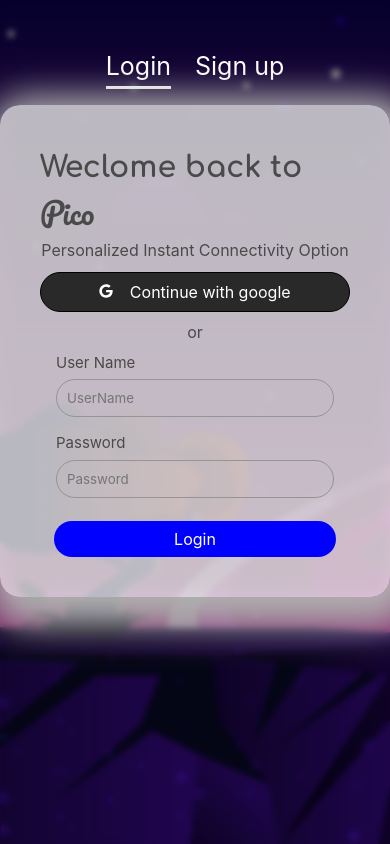
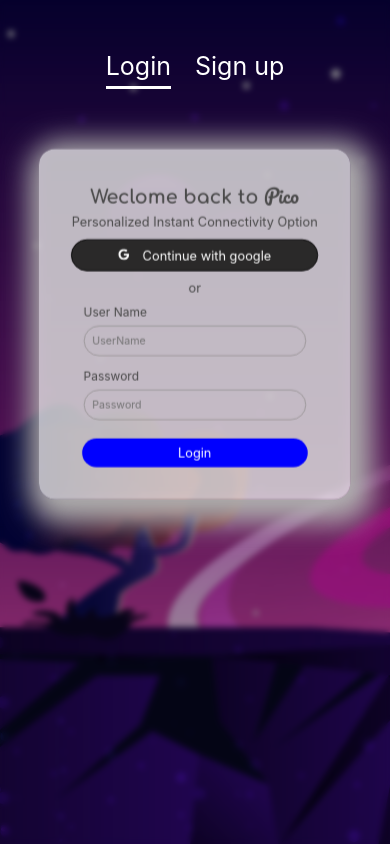
Before and after one commit to Ashish-Coder12/ChatApp, a React (Vite) app in the folder frontend/: page / in a window 390 px wide. Built offline with nearby package versions, Linux system fonts and the light colour scheme.

Commit message:
login form size fixed

```diff
--- a/frontend/src/App.css
+++ b/frontend/src/App.css
@@ -129,3 +129,14 @@
 .borderbottom{
   border-bottom: 3px solid rgb(255, 255, 255);
 }
+.fontresize{
+  font-size: 30px;
+}
+@media(max-width:768px){
+  .LoginBox{
+    transform: scale(0.8);
+  }
+  .fontresize{
+    font-size: 24px;
+  }
+}
--- a/frontend/src/Components/Signin.jsx
+++ b/frontend/src/Components/Signin.jsx
@@ -3,7 +3,7 @@
 export default function Signin() {
   return (
     <div className='centerDiv'>
-        <h1 className='headingfont '>Weclome back to <span className='stylefont'>Pico</span></h1>
+        <h1 className='headingfont fontresize'>Weclome back to <span className='stylefont'>Pico</span></h1>
         <p >Personalized Instant Connectivity Option</p>
         <div className='GoogleButton' > <FaGoogle size={14} color='white' className='mr-3'/> Continue with google</div>
         <p className='my-2' >or</p>
--- a/frontend/src/Components/Signup.jsx
+++ b/frontend/src/Components/Signup.jsx
@@ -7,7 +7,7 @@
     }
   return (
     <div className='is-flex is-flex-direction-column is-align-items-center'>
-        <h1 className='headingfont'>Welcome to <span className='stylefont'>Pico</span></h1>
+        <h1 className='headingfont fontresize'>Welcome to <span className='stylefont'>Pico</span></h1>
         <p>Personalized Instant Connectivity Option</p>
         <div className='GoogleButton' onClick={()=>handleClick()}> <FaGoogle size={14} color='white' className='mr-3'/> Continue with google</div>
         <p className='my-2'>or</p>
```
